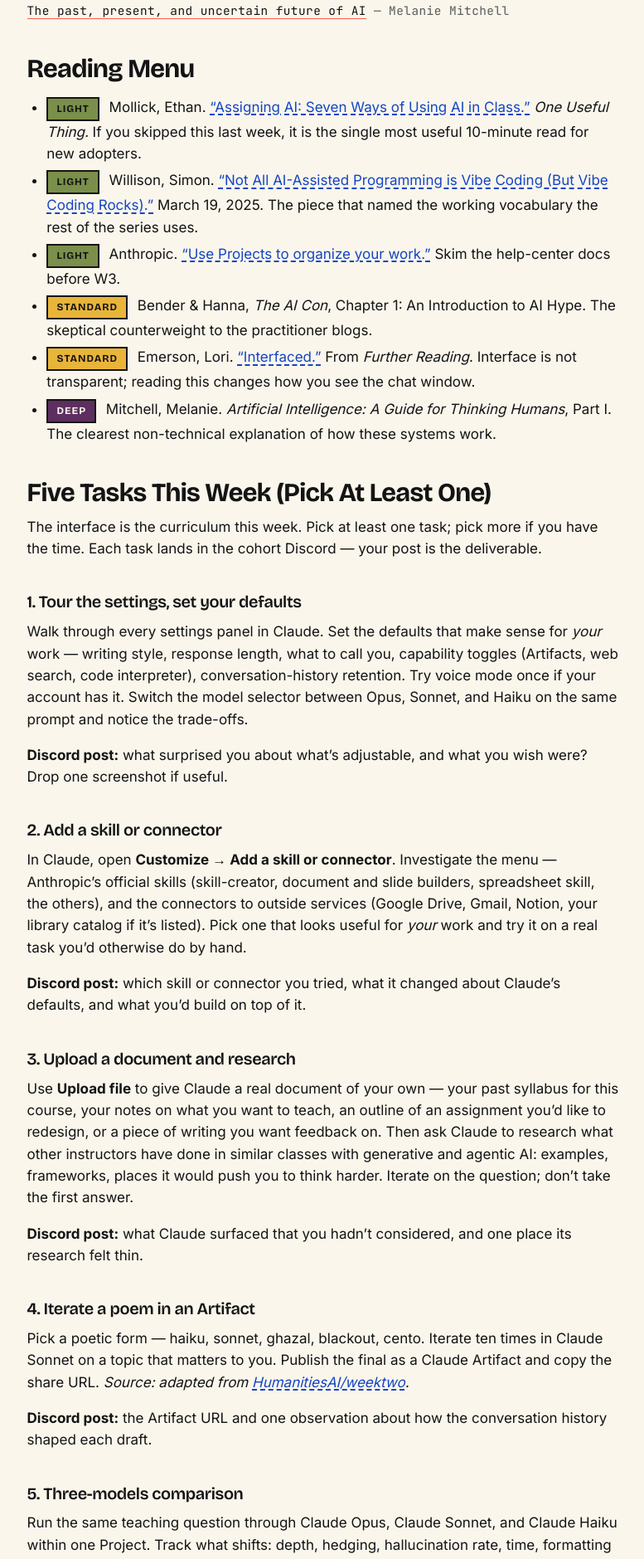
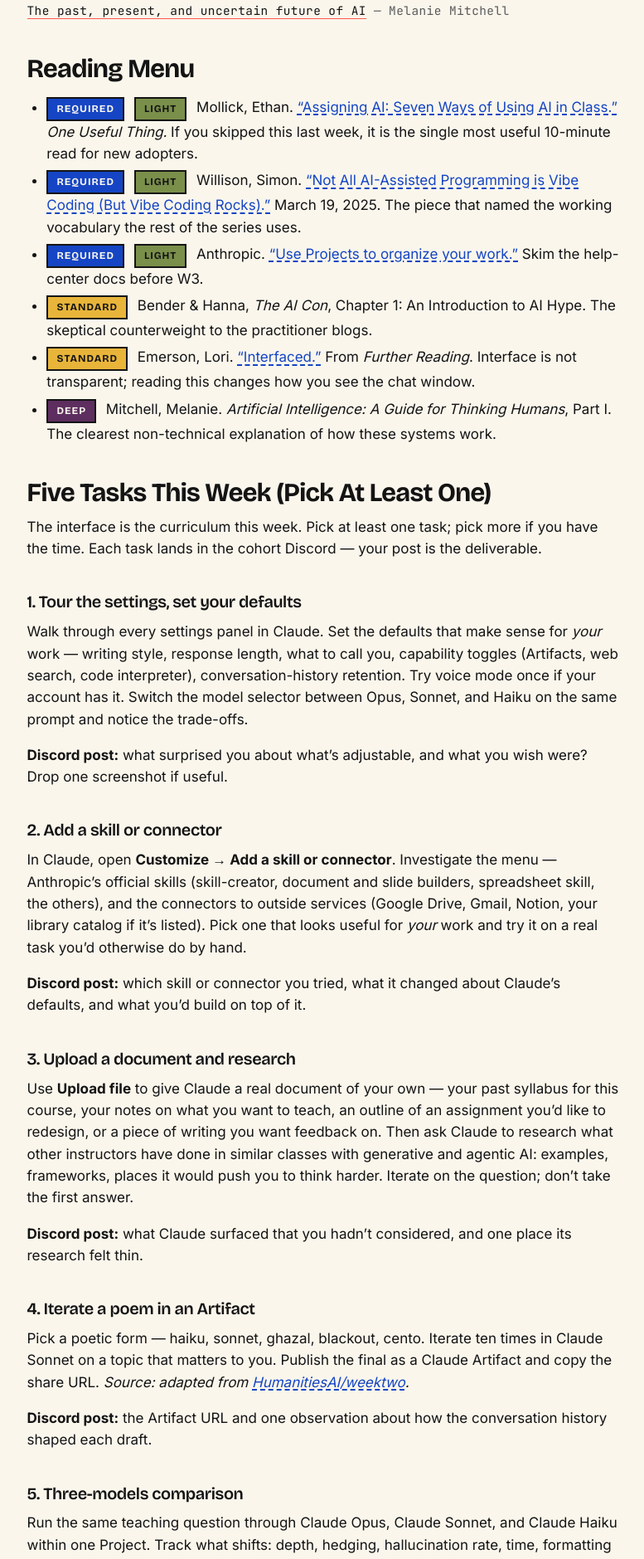
Before and after one commit to AMSUCF/NEH_AI_DH, a Jekyll site: the page built from weeks/week-02.md, in a window 1280 px wide. Shown: the part 1341-3220 px from the top of the page at 83% size, without its empty margins (89-866 px from the left). Built offline with Jekyll 4.4.1, drawn with Linux system fonts in a browser that asks for light colours.

Commit message:
Add Required tag — cobalt flag for must-do readings or exercises
A new tag class (.tag-required) joins Light/Standard/Deep — same
sticker shape, cobalt background with bone text so it reads as
distinct from the sage/mustard/plum time-commitment palette. Stack
it next to any other tag, e.g. <Required> <Light> for a 20-minute
reading you're expected to do.

- assets/css/style.scss: new .tag-required rule.
- readings.md: legend gains the Required row + a one-line note
  showing tags can stack.
- weeks/week-02.md: the three Light readings (Mollick, Willison,
  Anthropic Projects) now also carry Required to match the floor
  set in the async callout.

Reusable on any future module that needs to flag a required reading
or exercise.

Co-Authored-By: Claude Opus 4.7 (1M context) <noreply@anthropic.com>

```diff
--- a/assets/css/style.scss
+++ b/assets/css/style.scss
@@ -672,6 +672,7 @@ a.deck-link:active {
   color: var(--ink);
   white-space: nowrap;
 }
+.tag-required { background: var(--cobalt);  color: var(--bone); }
 .tag-light    { background: var(--sage);    color: var(--ink); }
 .tag-standard { background: var(--mustard); color: var(--ink); }
 .tag-deep     { background: var(--plum);    color: var(--bone); }
--- a/weeks/week-02.md
+++ b/weeks/week-02.md
@@ -25,9 +25,9 @@ Melanie Mitchell — *The past, present, and uncertain future of AI* — pairs d
 
 ## Reading Menu
 
-- <span class="tag tag-light">Light</span> Mollick, Ethan. ["Assigning AI: Seven Ways of Using AI in Class."](https://www.oneusefulthing.org/p/assigning-ai-seven-ways-of-using) *One Useful Thing.* If you skipped this last week, it is the single most useful 10-minute read for new adopters.
-- <span class="tag tag-light">Light</span> Willison, Simon. ["Not All AI-Assisted Programming is Vibe Coding (But Vibe Coding Rocks)."](https://simonwillison.net/2025/Mar/19/vibe-coding/) March 19, 2025. The piece that named the working vocabulary the rest of the series uses.
-- <span class="tag tag-light">Light</span> Anthropic. ["Use Projects to organize your work."](https://support.anthropic.com/en/articles/9519177-using-projects-on-claude-ai) Skim the help-center docs before W3.
+- <span class="tag tag-required">Required</span> <span class="tag tag-light">Light</span> Mollick, Ethan. ["Assigning AI: Seven Ways of Using AI in Class."](https://www.oneusefulthing.org/p/assigning-ai-seven-ways-of-using) *One Useful Thing.* If you skipped this last week, it is the single most useful 10-minute read for new adopters.
+- <span class="tag tag-required">Required</span> <span class="tag tag-light">Light</span> Willison, Simon. ["Not All AI-Assisted Programming is Vibe Coding (But Vibe Coding Rocks)."](https://simonwillison.net/2025/Mar/19/vibe-coding/) March 19, 2025. The piece that named the working vocabulary the rest of the series uses.
+- <span class="tag tag-required">Required</span> <span class="tag tag-light">Light</span> Anthropic. ["Use Projects to organize your work."](https://support.anthropic.com/en/articles/9519177-using-projects-on-claude-ai) Skim the help-center docs before W3.
 - <span class="tag tag-standard">Standard</span> Bender & Hanna, *The AI Con*, Chapter 1: An Introduction to AI Hype. The skeptical counterweight to the practitioner blogs.
 - <span class="tag tag-standard">Standard</span> Emerson, Lori. ["Interfaced."](https://loriemerson.net/2020/02/07/interfaced/) From *Further Reading*. Interface is not transparent; reading this changes how you see the chat window.
 - <span class="tag tag-deep">Deep</span> Mitchell, Melanie. *Artificial Intelligence: A Guide for Thinking Humans*, Part I. The clearest non-technical explanation of how these systems work.
```
Also changed, not shown: readings.md (+3 -0 lines).
